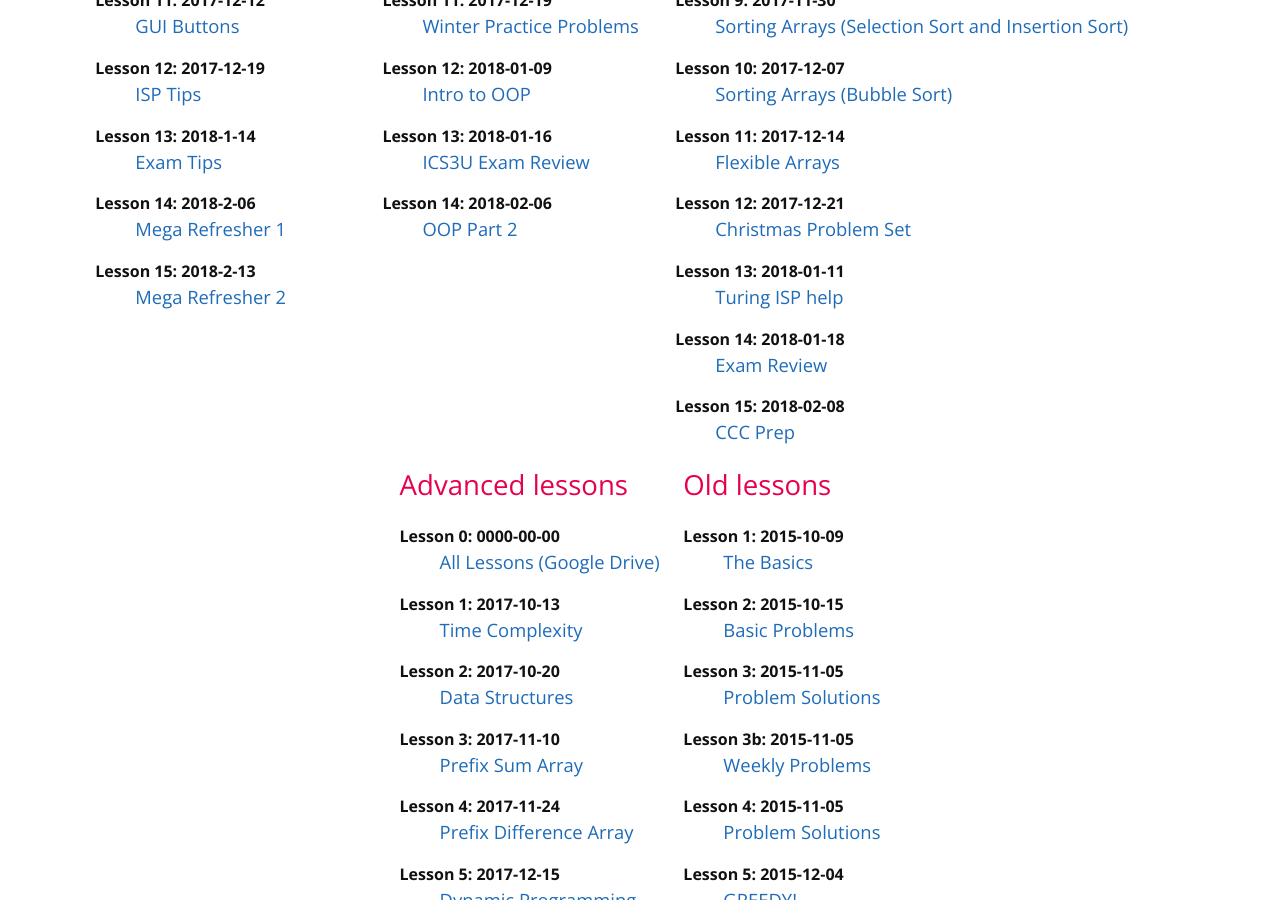
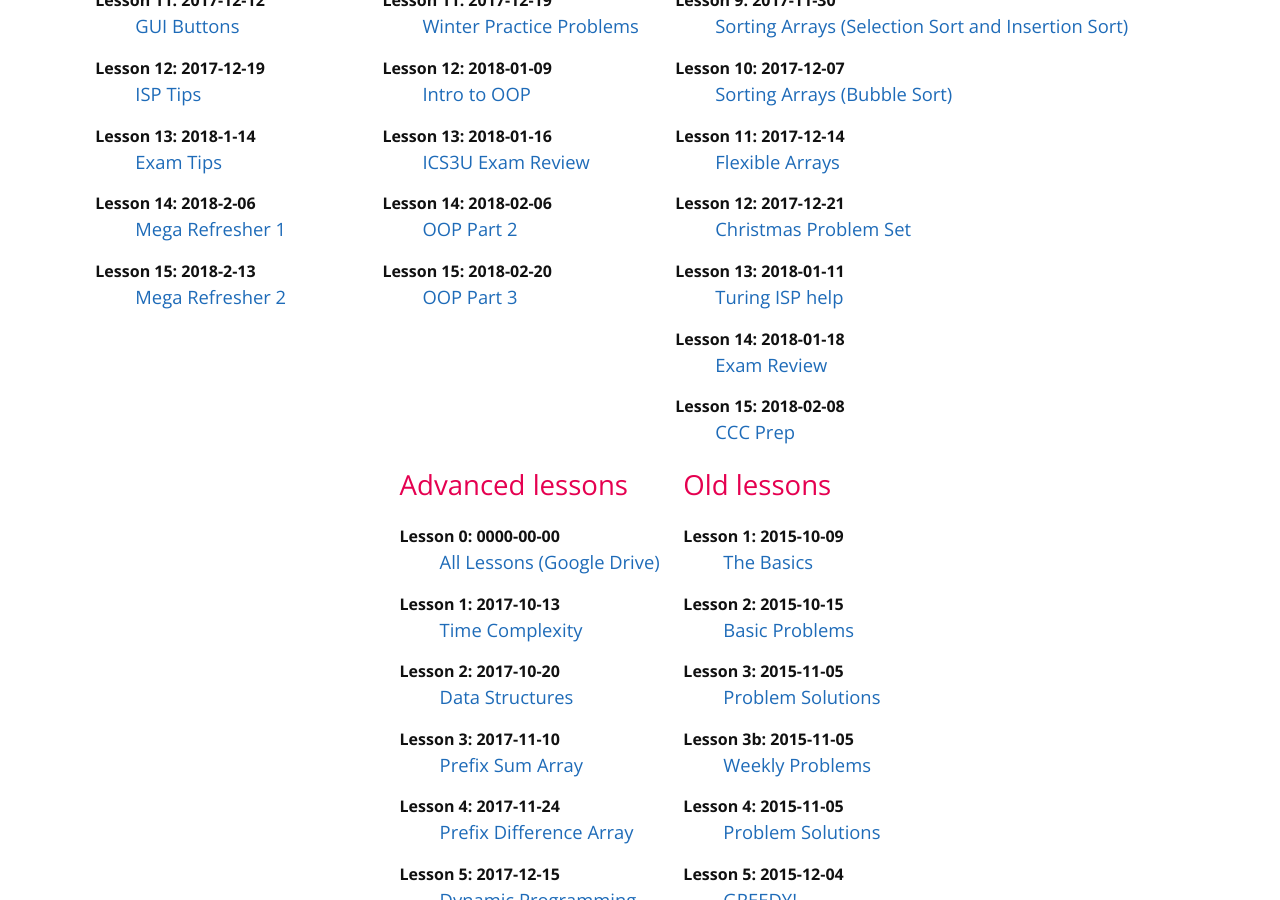
Before and after one commit to mcpt/mcpt.github.io, a Jekyll site: the page built from cpt.md, in a window 1280 px wide and 900 px high, scrolled down 1287 px. Built offline with Jekyll 4.4.1, drawn with Linux system fonts in a browser that asks for light colours.

Commit message:
Update intermediate-lessons.yml

```diff
--- a/_data/intermediate-lessons.yml
+++ b/_data/intermediate-lessons.yml
@@ -73,3 +73,8 @@
   date: 2018-02-06
   id: 14
   url: https://docs.google.com/presentation/d/1uLEqBCwVvY4ER2nWaALF17gFPSwpOvUCszJpB4rYfZM/edit?usp=sharing
+
+- title: OOP Part 3
+  date: 2018-02-20
+  id: 15
+  url: https://docs.google.com/presentation/d/1YbxkTxpVuk7kwJ_nzo9jCTpdAZbn-DtMT6rRN-AgJwY/edit?usp=sharing
```
